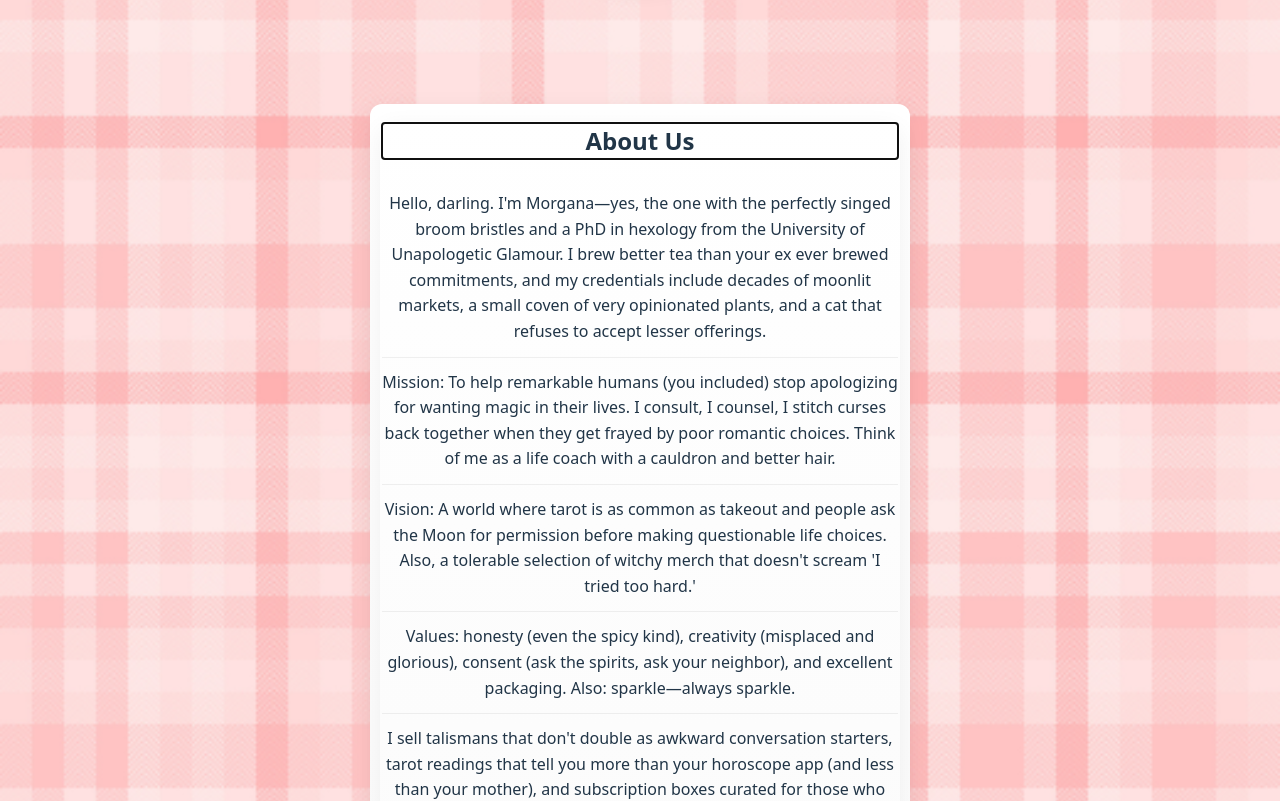
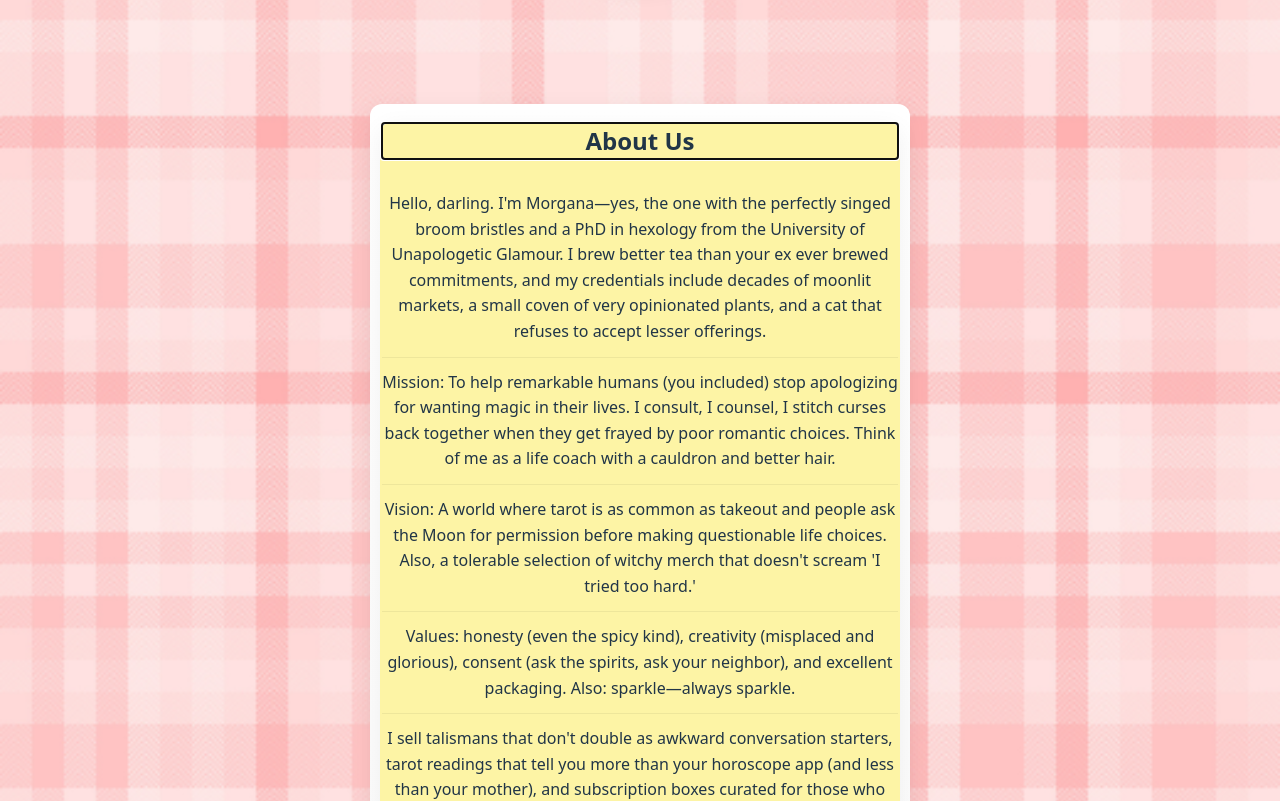
Before and after one commit to EndlessBeard/Jewells-Of-Wisdom, a React (Vite) app: page / in a window 1280 px wide. Shown: the part 620-1421 px from the top of the page. Built offline with nearby package versions, Linux system fonts and the light colour scheme.

Commit message:
Apply live toolbar defaults

```diff
--- a/src/styles/generated-defaults.css
+++ b/src/styles/generated-defaults.css
@@ -1 +1,33 @@
-/* GENERATED - no defaults yet. Run `node tools/applyDefaults.js exported.json` to populate this file. */
+/* GENERATED - applyDefaults.cjs */
+:root {
+  --desired-logo-panel-padding: 120;
+  --panel-bg: #d8d9d6;
+--toolbar-bg: #dadbd6;
+--logo-bg: #f8f3ef;
+--panel-bg-about-us: #fdf4a5;
+--panel-bg-author: #92bec0;
+--panel-bg-shop: #db88a1;
+--panel-bg-subscriptions: #d97a84;
+--panel-bg-services: #efc4c0;
+--panel-bg-shop-cat-books: #0ef70c;
+--panel-bg-shop-cat-shirts: #603cb4;
+--panel-bg-shop-cat-stickers: #c3d100;
+--panel-bg-shop-cat-crafts: #00bbe0;
+--panel-bg-shop-border: #000000;
+--panel-bg-shop-dir-prev: #000000;
+--panel-bg-shop-dir-next: #002aff;
+--panel-bg-shop-dir-next-bg: #fafafa;
+--panel-bg-shop-dir-prev-bg: #ff0000;
+--panel-bg-shop-outline-width: 1px;
+--panel-bg-shop-btn-outline: #000000;
+  --card-shadow-offset: 20px;
+--card-shadow-blur: 15px;
+--card-shadow-opacity: 0.52;
+  --logo-base-size: 10000px;
+--logo-inner-scale: 0.5;
+--base-logo-base-multiplier: 1.64;
+--base-logo-gap: -451px;
+--base-logo-y-adjust: 53px;
+  --page-bg-scale: 1;
+  --page-bg: url('/src/assets/backgrounds/19.png');
+}
```
Also changed, not shown: my-jow-settings.json (added, +8 -0 lines), tools/applyDefaults.cjs (added, +93 -0 lines).
